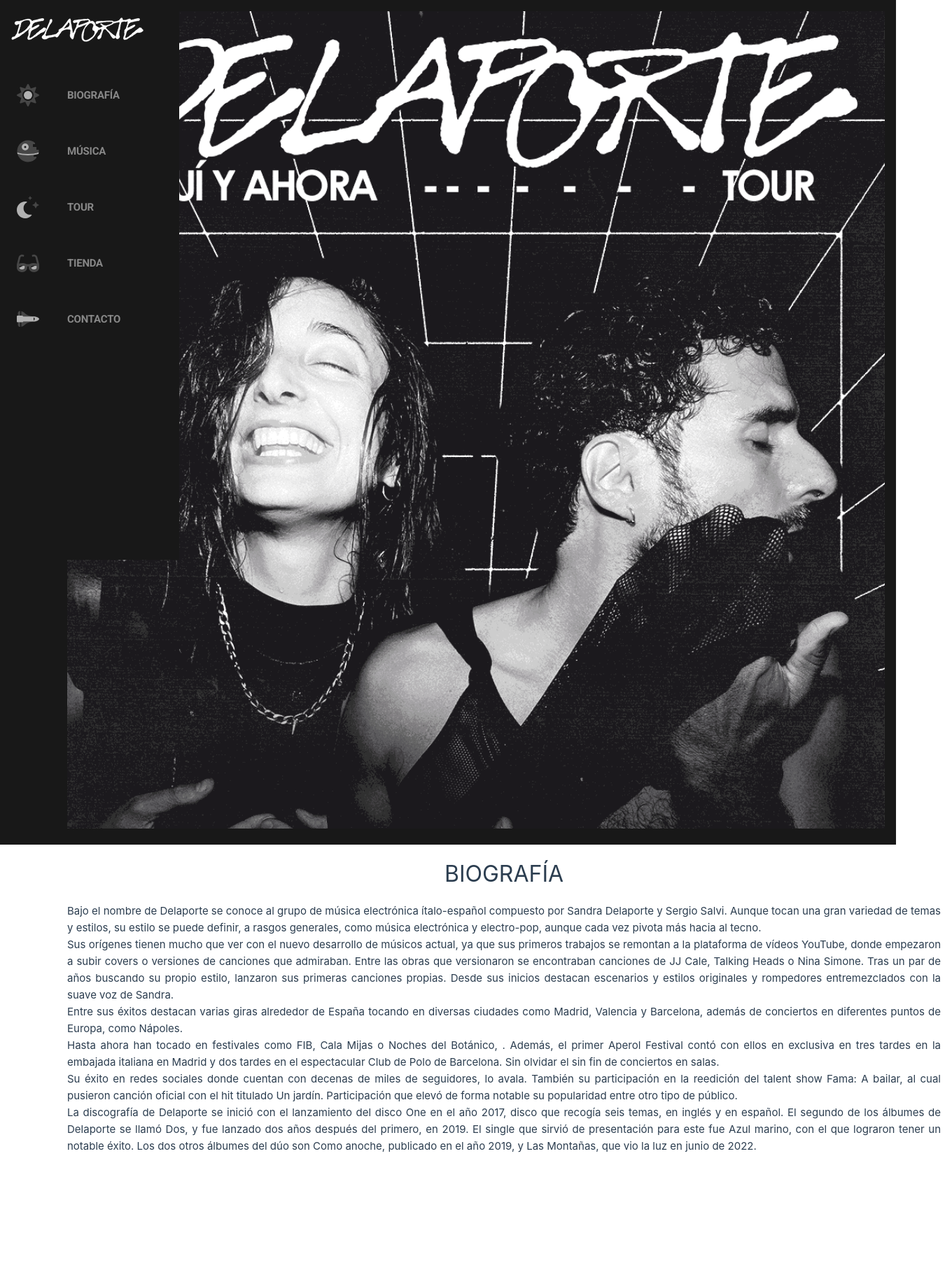
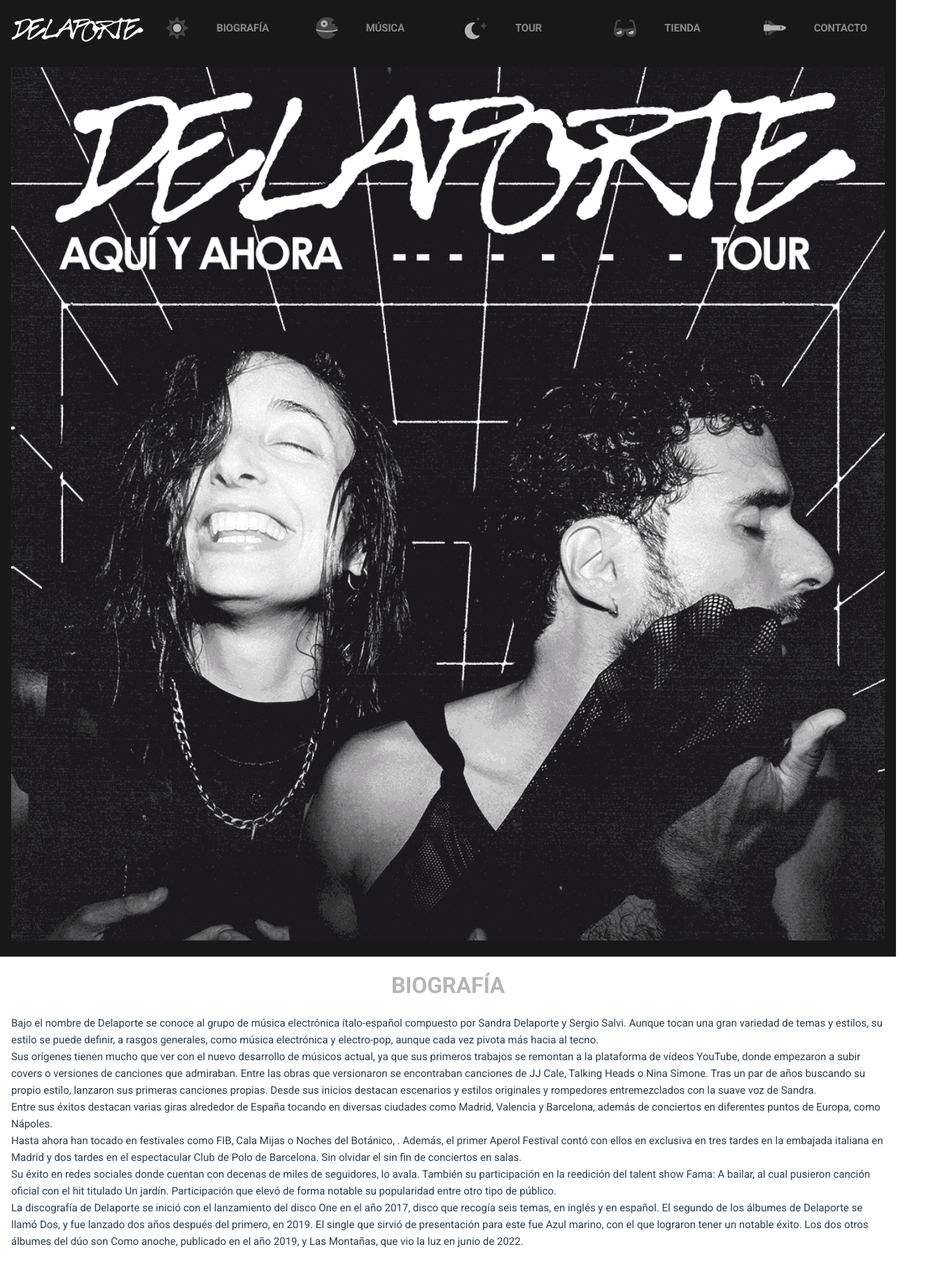
Before and after one commit to criSiles/delaporte, a Vue app: page / in a window 1280 px wide. Shown: the whole page at 70% size, 1360 px wide, since content can reach past the window. Before the commit the page ends 1666 px from the top, so only its background shows below. Built offline with nearby package versions, Linux system fonts and the light colour scheme.

Commit message:
Basic nav and bio

```diff
--- a/src/components/delaporte/DelaporteBio.vue
+++ b/src/components/delaporte/DelaporteBio.vue
@@ -36,11 +36,10 @@
 #bio {
   width: 100%;
   height: auto;
-  margin-left: 5rem;
-  text-align: justify;
   padding: 1rem 1rem;
   display: flex;
   flex-direction: column;
+  font-family: 'Roboto', sans-serif;
   /* background-image: url('/src/assets/cuadricula-sin-centro.jpg');  replace 'your-image.jpg' with your image file name */
   /* background-size: cover;  this will make sure your image covers the whole element */
   /* background-repeat: no-repeat; /* this will prevent the image from repeating */
@@ -49,11 +48,13 @@
 .bio-title {
   text-transform: uppercase;
   font-size: 2rem;
-  font-weight: semibold;
+  font-weight: bold;
   margin-bottom: 1rem;
   display: flex;
   justify-content: center;
   align-items: center;
+  color: var(--text-primary);
+  letter-spacing: -0.015rem;
 }
 
 @media screen and (max-width: 600px) {
--- a/src/components/delaporte/DelaporteNav.vue
+++ b/src/components/delaporte/DelaporteNav.vue
@@ -33,7 +33,7 @@
         </li>
 
         <li class="nav-item">
-          <router-link class="nav-link" to="/delaporte/biografía">
+          <router-link class="nav-link" :to="{ path: '/', hash: '#bio' }">
             <svg
               class="svg-inline--fa fa-sun fa-w-16 fa-7x"
               aria-hidden="true"
@@ -212,14 +212,12 @@ body {
 /* rem is a unit relative to the font-size of the root element, so 1rem is 16px, 5rem is 80px */
 main {
   /*  We set this margin on the left so our navbar doesn't overlap the main content */
-  margin-left: 5rem;
   text-align: left;
   padding: 1rem;
 }
 
 .navbar {
   /* To match the margin left we made empty in the main element  */
-  position: fixed;
   background-color: var(--bg-secondary);
   transition: width 300ms ease;
   /* overflow: scroll; This breaks it*/
@@ -230,7 +228,6 @@ main {
   padding: 0;
   margin: 0;
   display: flex;
-  flex-direction: column;
   align-items: center;
   height: 100%;
 }
@@ -293,7 +290,6 @@ main {
 .logo {
   font-weight: bold;
   text-transform: uppercase;
-  margin-bottom: 1rem;
   text-align: center;
   color: var(--text-secondary);
   background: var(--bg-secondary);
@@ -325,17 +321,12 @@ main {
   /* Making the bar go to the bottom of the page instead of to the left  */
   .navbar {
     bottom: 0;
-    width: 100vw;
-    height: 5rem;
+    position: fixed;
   }
 
   /* Remove the logo */
   .logo {
     display: none;
-  }
-
-  .navbar-nav {
-    flex-direction: row;
   }
 
   .nav-link {
@@ -352,22 +343,17 @@ main {
 @media only screen and (min-width: 600px) {
   .navbar {
     top: 0;
-    /* The width matches the margin on the left of the main content */
-    width: 5rem;
-    height: 100vh;
+    height: 5rem;
+    width: 100vh;
   }
 
   /* To make the animation to the bar when hover */
   .navbar:hover {
-    width: 16rem;
+    width: 100%;
   }
 
   .navbar:hover .link-text {
     display: inline;
-  }
-
-  .navbar:hover .logo svg {
-    margin-left: 11rem;
   }
 
   .navbar:hover .logo-text {
```
Also changed, not shown: src/assets/Delaporte-metalmagazine.jpeg (added), src/assets/delaporte-last-album.jpg (added).
